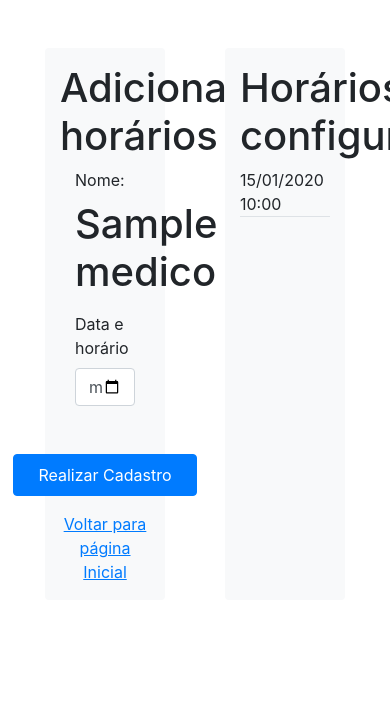
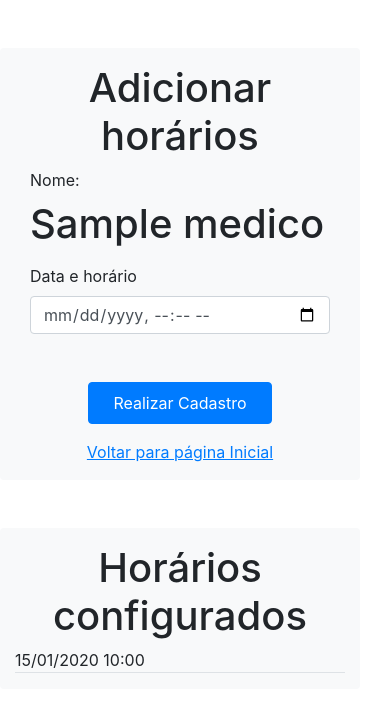
Before and after one commit to JPWALLY2/teste_FacilConsulta, a PHP site: page /cad_hor.php?id=1 in a window 390 px wide; the page is wider, and only the part inside the window is pictured. Shown: the part 40-752 px from the top of that part. Run offline with PHP 8.4, Linux system fonts and the light colour scheme; tables that the repository leaves empty hold one stand-in row (values such as "Sample post"); a stand-in replaces the project's code that opens the database connection.

Commit message:
responsividade

```diff
--- a/src/view/cad_hor.php
+++ b/src/view/cad_hor.php
@@ -46,8 +46,8 @@ $id = filter_input(INPUT_GET, 'id', FILTER_SANITIZE_NUMBER_INT);
         <a href="cad_med.php" role="button" class=" ml-auto anav rounded" title="Cadastar Médico">Cadastrar médico</a>
     </nav>
 
-<div class="container d-flex">
-<div class="container bg-light col-4 rounded mt-5 bg1">
+<div class="container  d-flex row justify-content-center">
+<div class="container bg-light col-lg-4 rounded mt-5 bg1 ">
 <h1 class="h1div1 text-center pt-3">Adicionar horários</h1>
 
     <form method="POST" action="../controller/horarioController/cadastro_hor.php">
@@ -71,7 +71,7 @@ $id = filter_input(INPUT_GET, 'id', FILTER_SANITIZE_NUMBER_INT);
     </div>
 </div>
     </form>
-    <div class="container bg-light col-4 rounded mt-5 bg2">
+    <div class="container bg-light col-lg-4 rounded mt-5 bg2">
     <h1 class="h1div1 text-center pt-3">Horários configurados</h1>
 
     <table class="table table-sm">
```
Also changed, not shown: src/model/css/style.css (+11 -2 lines), src/view/index.php (+0 -9 lines).
